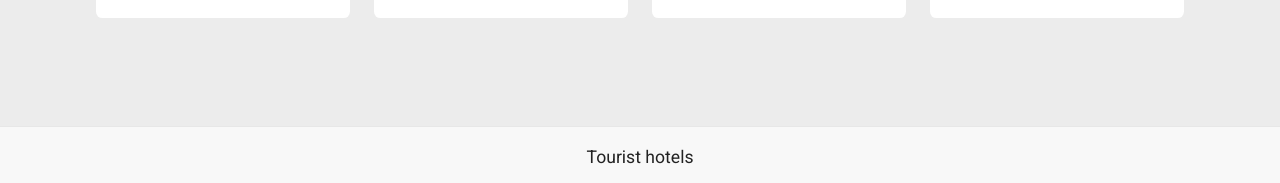
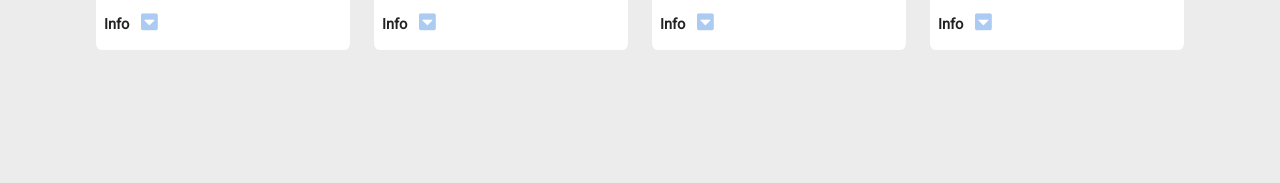
Before and after one commit to JulianaBernardes/react-tourist-hotels, a React (Create React App) app: page /hotelList in a window 1280 px wide. Shown: the part 646-829 px from the top of the page. After the commit the page ends 800 px from the top, so only its background shows below. Built offline with nearby package versions, Linux system fonts and the light colour scheme.

Commit message:
overflow fix padding top in hotel list

```diff
--- a/src/App.js
+++ b/src/App.js
@@ -13,7 +13,6 @@ class App extends Component {
         <main>
           <Navbar />
           <Routes />
-          <Footer />
         </main>
       </BrowserRouter>
     )
--- a/src/components/HotelList/HotelList.scss
+++ b/src/components/HotelList/HotelList.scss
@@ -1,7 +1,7 @@
 .hotelList {
     width: 70vw;
     margin: 0 auto;
-    padding: 2rem 0;
+    padding: 4rem 0;
 
 }
 
```
